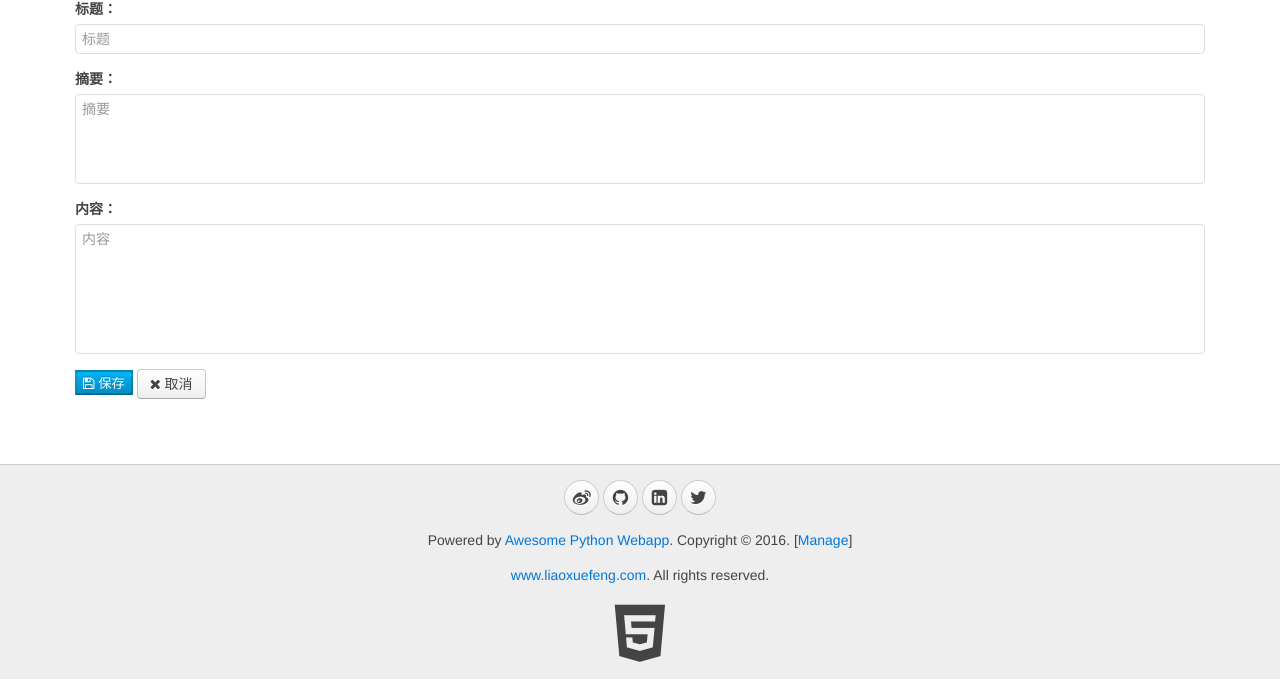
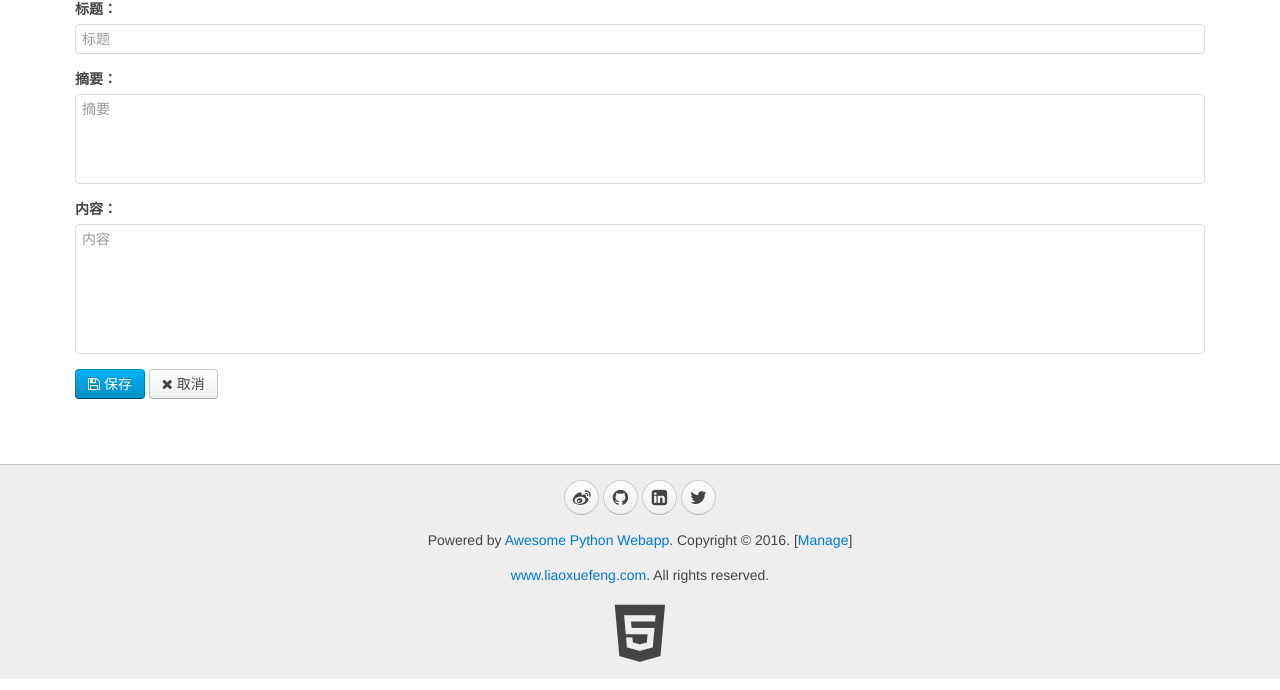
Before and after one commit to zuocaijian/HiPythonWeb, a Python web app: template www/templates/manage_blog_edit.html in a window 1280 px wide. Shown: the part 110-800 px from the top of the page. Run offline with Jinja, Linux system fonts and the light colour scheme; the template is opened without the code that fills it, so the values that code supplies are empty; some libraries are stand-ins or nearby versions.

Commit message:
day 11, to be continue

```diff
--- a/www/templates/manage_blog_edit.html
+++ b/www/templates/manage_blog_edit.html
@@ -94,7 +94,7 @@
             </div>
 
             <div class="uk-form-row">
-                <button type="submit" class="uk-button-primary"><i class="uk-icon-save"></i> 保存</button>
+                <button type="submit" class="uk-button uk-button-primary"><i class="uk-icon-save"></i> 保存</button>
                 <a href="/manage/blogs" class="uk-button"><i class="uk-icon-times"></i> 取消 </a>
             </div>
         </form>
```
